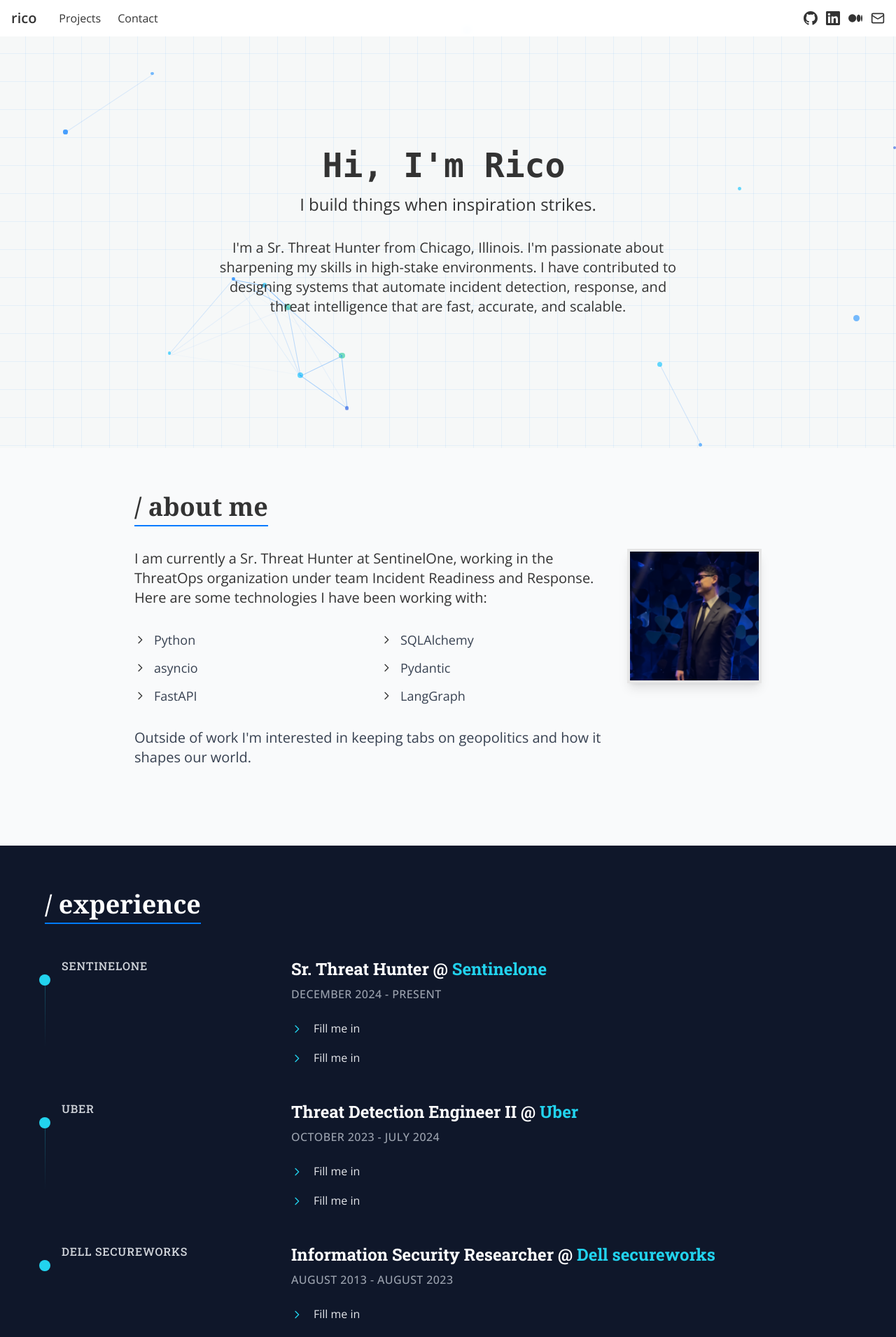
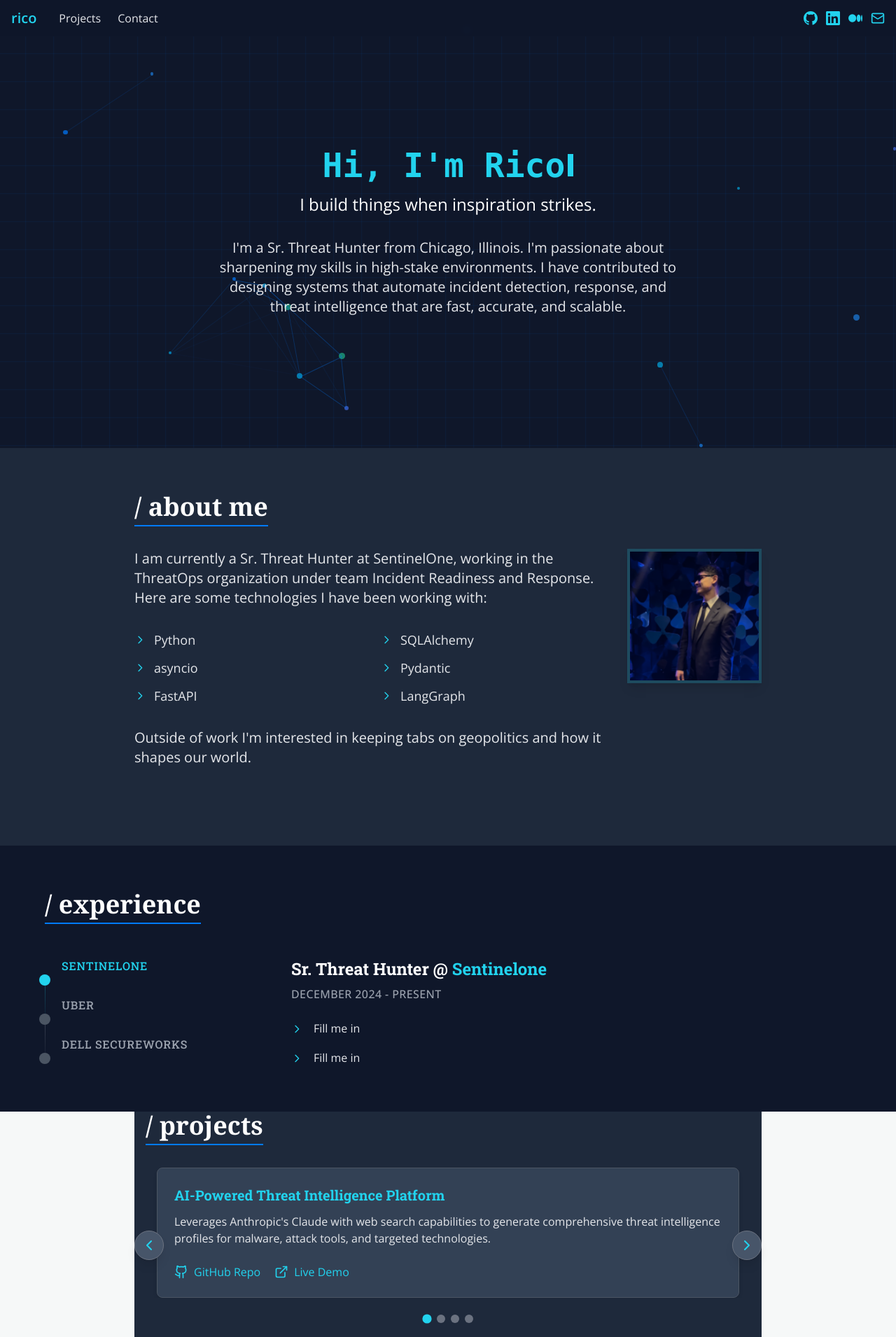
Before and after one commit to ricomanifesto/rico, a React (Vite) app: page / in a window 1280 px wide. Shown: the top 1910 px of the page at 70% size. Built offline with nearby package versions, Linux system fonts and the light colour scheme.

Commit message:
Add interactive experience selection and apply dark theme site-wide

```diff
--- a/src/components/AboutMe.tsx
+++ b/src/components/AboutMe.tsx
@@ -14,10 +14,10 @@ export default function AboutMe() {
   const rightColumn = technologies.slice(3, 6);
 
   return (
-    <section id="about" className="py-16 px-4 bg-gray-50">
+    <section id="about" className="py-16 px-4 bg-slate-800 text-white">
       <div className="max-w-4xl mx-auto">
         <motion.h2
-          className="section-title text-3xl md:text-4xl font-serif font-bold mb-8"
+          className="section-title text-3xl md:text-4xl font-serif font-bold mb-8 text-white"
           initial={{ opacity: 0, x: -20 }}
           whileInView={{ opacity: 1, x: 0 }}
           viewport={{ once: true }}
@@ -30,7 +30,7 @@ export default function AboutMe() {
           {/* Content Section */}
           <div className="flex-1">
             <motion.p
-              className="text-lg md:text-xl mb-8 leading-relaxed"
+              className="text-lg md:text-xl mb-8 leading-relaxed text-gray-200"
               initial={{ opacity: 0 }}
               whileInView={{ opacity: 1 }}
               transition={{ delay: 0.2, duration: 0.8 }}
@@ -59,14 +59,14 @@ export default function AboutMe() {
                     viewport={{ once: true }}
                   >
                     <svg
-                      className="w-4 h-4 text-primary mr-3 flex-shrink-0"
+                      className="w-4 h-4 text-cyan-400 mr-3 flex-shrink-0"
                       fill="none"
                       stroke="currentColor"
                       viewBox="0 0 24 24"
                     >
                       <path strokeLinecap="round" strokeLinejoin="round" strokeWidth={2} d="M9 5l7 7-7 7" />
                     </svg>
-                    <span className="text-lg text-gray-700">{tech}</span>
+                    <span className="text-lg text-gray-200">{tech}</span>
                   </motion.div>
                 ))}
               </div>
@@ -83,14 +83,14 @@ export default function AboutMe() {
                     viewport={{ once: true }}
                   >
                     <svg
-                      className="w-4 h-4 text-primary mr-3 flex-shrink-0"
+                      className="w-4 h-4 text-cyan-400 mr-3 flex-shrink-0"
                       fill="none"
                       stroke="currentColor"
                       viewBox="0 0 24 24"
                     >
                       <path strokeLinecap="round" strokeLinejoin="round" strokeWidth={2} d="M9 5l7 7-7 7" />
                     </svg>
-                    <span className="text-lg text-gray-700">{tech}</span>
+                    <span className="text-lg text-gray-200">{tech}</span>
                   </motion.div>
                 ))}
               </div>
@@ -98,7 +98,7 @@ export default function AboutMe() {
 
             {/* Personal Interests */}
             <motion.p
-              className="text-lg md:text-xl leading-relaxed text-gray-700"
+              className="text-lg md:text-xl leading-relaxed text-gray-200"
               initial={{ opacity: 0 }}
               whileInView={{ opacity: 1 }}
               transition={{ delay: 1.0, duration: 0.8 }}
@@ -119,7 +119,7 @@ export default function AboutMe() {
             <img
               src="/images/profile.jpg"
               alt="Michael Rico Profile"
-              className="w-40 h-40 md:w-48 md:h-48 object-cover object-[50%_35%] border-4 border-primary/20 shadow-lg"
+              className="w-40 h-40 md:w-48 md:h-48 object-cover object-[50%_35%] border-4 border-cyan-400/20 shadow-lg"
             />
           </motion.div>
         </div>
--- a/src/components/Experience.tsx
+++ b/src/components/Experience.tsx
@@ -1,4 +1,5 @@
 import { motion } from "framer-motion";
+import { useState } from "react";
 
 interface ExperienceItem {
   company: string;
@@ -38,6 +39,9 @@ export default function Experience() {
     }
   ];
 
+  const [selectedCompany, setSelectedCompany] = useState(0); // Default to SentinelOne
+  const currentExperience = experiences[selectedCompany];
+
   return (
     <section id="experience" className="py-16 px-4 bg-slate-900 text-white">
       <div className="max-w-6xl mx-auto">
@@ -51,61 +55,69 @@ export default function Experience() {
           / experience
         </motion.h2>
 
-        <div className="space-y-12">
+        <div className="flex flex-col lg:flex-row gap-8 lg:gap-16">
+          {/* Company Selection Timeline */}
+          <div className="lg:w-1/4 flex-shrink-0">
+            <div className="space-y-8">
               {experiences.map((exp, index) => (
-            <motion.div
+                <motion.button
                   key={index}
-              className="flex flex-col lg:flex-row gap-8 lg:gap-16"
-              initial={{ opacity: 0, y: 30 }}
-              whileInView={{ opacity: 1, y: 0 }}
+                  onClick={() => setSelectedCompany(index)}
+                  className={`relative w-full text-left transition-all duration-300 ${
+                    selectedCompany === index
+                      ? 'text-cyan-400'
+                      : 'text-gray-400 hover:text-gray-200'
+                  }`}
+                  initial={{ opacity: 0, x: -20 }}
+                  whileInView={{ opacity: 1, x: 0 }}
                   viewport={{ once: true }}
-              transition={{ duration: 0.6, delay: index * 0.2 }}
+                  transition={{ duration: 0.6, delay: index * 0.1 }}
                 >
-              {/* Company Names Timeline */}
-              <div className="lg:w-1/4 flex-shrink-0">
-                <div className="relative">
                   {/* Timeline Line */}
                   {index < experiences.length - 1 && (
-                    <div className="hidden lg:block absolute left-0 top-8 w-px h-24 bg-gradient-to-b from-cyan-400 to-transparent opacity-30"></div>
+                    <div className="hidden lg:block absolute left-0 top-8 w-px h-16 bg-gradient-to-b from-current to-transparent opacity-30"></div>
                   )}
 
                   {/* Timeline Dot */}
-                  <div className="hidden lg:block absolute -left-2 top-6 w-4 h-4 bg-cyan-400 rounded-full"></div>
+                  <div className={`hidden lg:block absolute -left-2 top-6 w-4 h-4 rounded-full transition-all duration-300 ${
+                    selectedCompany === index ? 'bg-cyan-400' : 'bg-gray-600'
+                  }`}></div>
 
                   {/* Company Name */}
-                  <h3 className="text-gray-300 font-medium text-sm lg:text-base tracking-wider lg:pl-6">
+                  <h3 className="font-medium text-sm lg:text-base tracking-wider lg:pl-6">
                     {exp.company}
                   </h3>
+                </motion.button>
+              ))}
             </div>
           </div>
 
-              {/* Experience Details */}
+          {/* Selected Experience Details */}
           <div className="lg:w-3/4 flex-1">
             <motion.div
+              key={selectedCompany}
               initial={{ opacity: 0, x: 20 }}
-                  whileInView={{ opacity: 1, x: 0 }}
-                  viewport={{ once: true }}
-                  transition={{ duration: 0.6, delay: index * 0.2 + 0.1 }}
+              animate={{ opacity: 1, x: 0 }}
+              transition={{ duration: 0.6 }}
             >
               <h4 className="text-xl md:text-2xl font-semibold mb-2">
-                    {exp.title} @ <span className="text-cyan-400">{exp.company.charAt(0) + exp.company.slice(1).toLowerCase()}</span>
+                {currentExperience.title} @ <span className="text-cyan-400">{currentExperience.company.charAt(0) + currentExperience.company.slice(1).toLowerCase()}</span>
               </h4>
 
               <p className="text-gray-400 text-sm md:text-base mb-6 font-medium tracking-wide">
-                    {exp.period}
+                {currentExperience.period}
               </p>
 
               <ul className="space-y-4">
-                    {exp.highlights.map((highlight, highlightIndex) => (
+                {currentExperience.highlights.map((highlight, highlightIndex) => (
                   <motion.li
                     key={highlightIndex}
                     className="flex items-start"
                     initial={{ opacity: 0, x: 20 }}
-                        whileInView={{ opacity: 1, x: 0 }}
-                        viewport={{ once: true }}
+                    animate={{ opacity: 1, x: 0 }}
                     transition={{
                       duration: 0.6,
-                          delay: index * 0.2 + highlightIndex * 0.1 + 0.3
+                      delay: highlightIndex * 0.1 + 0.2
                     }}
                   >
                     <svg
@@ -124,8 +136,6 @@ export default function Experience() {
               </ul>
             </motion.div>
           </div>
-            </motion.div>
-          ))}
         </div>
       </div>
     </section>
--- a/src/components/Header.tsx
+++ b/src/components/Header.tsx
@@ -13,38 +13,38 @@ export default function Header() {
   }, []);
 
   return (
-    <header className={`fixed top-0 left-0 right-0 bg-white bg-opacity-95 backdrop-blur-sm z-50 ${isScrolled ? 'shadow-sm' : ''} transition-shadow duration-300`}>
+    <header className={`fixed top-0 left-0 right-0 bg-slate-900 bg-opacity-95 backdrop-blur-sm z-50 ${isScrolled ? 'shadow-sm' : ''} transition-shadow duration-300`}>
       <div className="container mx-auto px-4 py-3 flex justify-between items-center">
         <div className="flex items-center">
-          <div className="text-xl font-bold text-primary">rico</div>
+          <div className="text-xl font-bold text-cyan-400">rico</div>
           <nav className="flex items-center ml-8">
-            <a href="#projects" className="mr-6 text-dark-text hover:text-secondary transition duration-300">Projects</a>
-            <a href="mailto:michaelrico124@gmail.com" className="text-dark-text hover:text-secondary transition duration-300">Contact</a>
+            <a href="#projects" className="mr-6 text-gray-200 hover:text-cyan-400 transition duration-300">Projects</a>
+            <a href="mailto:michaelrico124@gmail.com" className="text-gray-200 hover:text-cyan-400 transition duration-300">Contact</a>
           </nav>
         </div>
 
         {/* Social Links */}
         <div className="flex items-center space-x-3">
           <a href="https://github.com/ricomanifesto" target="_blank" rel="noopener noreferrer" aria-label="GitHub"
-             className="text-primary hover:text-secondary transition duration-300 transform hover:scale-110">
+             className="text-cyan-400 hover:text-cyan-300 transition duration-300 transform hover:scale-110">
             <svg xmlns="http://www.w3.org/2000/svg" width="20" height="20" viewBox="0 0 24 24" fill="currentColor">
               <path d="M12 0C5.374 0 0 5.373 0 12 0 17.302 3.438 21.8 8.207 23.387c.599.111.793-.261.793-.577v-2.234c-3.338.726-4.033-1.416-4.033-1.416-.546-1.387-1.333-1.756-1.333-1.756-1.089-.745.083-.729.083-.729 1.205.084 1.839 1.237 1.839 1.237 1.07 1.834 2.807 1.304 3.492.997.107-.775.418-1.305.762-1.604-2.665-.305-5.467-1.334-5.467-5.931 0-1.311.469-2.381 1.236-3.221-.124-.303-.535-1.524.117-3.176 0 0 1.008-.322 3.301 1.23A11.509 11.509 0 0112 5.803c1.02.005 2.047.138 3.006.404 2.291-1.552 3.297-1.23 3.297-1.23.653 1.653.242 2.874.118 3.176.77.84 1.235 1.911 1.235 3.221 0 4.609-2.807 5.624-5.479 5.921.43.372.823 1.102.823 2.222v3.293c0 .319.192.694.801.576C20.566 21.797 24 17.3 24 12c0-6.627-5.373-12-12-12z"/>
             </svg>
           </a>
           <a href="https://www.linkedin.com/in/michael-rico-19600314a" target="_blank" rel="noopener noreferrer" aria-label="LinkedIn"
-             className="text-primary hover:text-secondary transition duration-300 transform hover:scale-110">
+             className="text-cyan-400 hover:text-cyan-300 transition duration-300 transform hover:scale-110">
             <svg xmlns="http://www.w3.org/2000/svg" width="20" height="20" viewBox="0 0 24 24" fill="currentColor">
               <path d="M20.447 20.452h-3.554v-5.569c0-1.328-.027-3.037-1.852-3.037-1.853 0-2.136 1.445-2.136 2.939v5.667H9.351V9h3.414v1.561h.046c.477-.9 1.637-1.85 3.37-1.85 3.601 0 4.267 2.37 4.267 5.455v6.286zM5.337 7.433c-1.144 0-2.063-.926-2.063-2.065 0-1.138.92-2.063 2.063-2.063 1.14 0 2.064.925 2.064 2.063 0 1.139-.925 2.065-2.064 2.065zm1.782 13.019H3.555V9h3.564v11.452zM22.225 0H1.771C.792 0 0 .774 0 1.729v20.542C0 23.227.792 24 1.771 24h20.451C23.2 24 24 23.227 24 22.271V1.729C24 .774 23.2 0 22.222 0h.003z"/>
             </svg>
           </a>
           <a href="https://medium.com/@ricomanifesto" target="_blank" rel="noopener noreferrer" aria-label="Medium"
-             className="text-primary hover:text-secondary transition duration-300 transform hover:scale-110">
+             className="text-cyan-400 hover:text-cyan-300 transition duration-300 transform hover:scale-110">
             <svg xmlns="http://www.w3.org/2000/svg" width="20" height="20" viewBox="0 0 24 24" fill="currentColor">
               <path d="M13.54 12a6.8 6.8 0 01-6.77 6.82A6.8 6.8 0 010 12a6.8 6.8 0 016.77-6.82A6.8 6.8 0 0113.54 12zM20.96 12c0 3.54-1.51 6.42-3.38 6.42-1.87 0-3.39-2.88-3.39-6.42s1.52-6.42 3.39-6.42 3.38 2.88 3.38 6.42M24 12c0 3.17-.53 5.75-1.19 5.75-.66 0-1.19-2.58-1.19-5.75s.53-5.75 1.19-5.75C23.47 6.25 24 8.83 24 12z"/>
             </svg>
           </a>
           <a href="mailto:michaelrico124@gmail.com" aria-label="Email"
-             className="text-primary hover:text-secondary transition duration-300 transform hover:scale-110">
+             className="text-cyan-400 hover:text-cyan-300 transition duration-300 transform hover:scale-110">
             <svg xmlns="http://www.w3.org/2000/svg" width="20" height="20" viewBox="0 0 24 24" fill="none" stroke="currentColor" strokeWidth="2" strokeLinecap="round" strokeLinejoin="round">
               <rect width="20" height="16" x="2" y="4" rx="2"></rect>
               <path d="m22 7-8.97 5.7a1.94 1.94 0 0 1-2.06 0L2 7"></path>
--- a/src/components/IntroSection.tsx
+++ b/src/components/IntroSection.tsx
@@ -22,7 +22,7 @@ export default function IntroSection() {
   }, []);
 
   return (
-    <section id="intro" className="relative flex flex-col items-center justify-center min-h-[80vh] text-center pt-16 px-4 overflow-hidden">
+    <section id="intro" className="relative flex flex-col items-center justify-center min-h-[80vh] text-center pt-16 px-4 overflow-hidden bg-slate-900 text-white">
       {/* Network Grid Animation Background */}
       <div className="network-grid absolute top-0 left-0 w-full h-full pointer-events-none z-0"></div>
 
@@ -37,9 +37,9 @@ export default function IntroSection() {
         transition={{ duration: 0.8, ease: "easeOut" }}
       >
         <h1 className="text-4xl md:text-5xl font-bold mb-4 font-mono">
-          <span className="text-primary inline-flex items-center">
+          <span className="text-cyan-400 inline-flex items-center">
             {displayText}
-            <span className="animate-blink ml-1 h-8 w-2 bg-primary inline-block"></span>
+            <span className="animate-blink ml-1 h-8 w-2 bg-cyan-400 inline-block"></span>
           </span>
         </h1>
 
@@ -54,7 +54,7 @@ export default function IntroSection() {
 
 
         <motion.p
-          className="max-w-2xl text-lg md:text-xl mb-10 mx-auto"
+          className="max-w-2xl text-lg md:text-xl mb-10 mx-auto text-gray-200"
           initial={{ opacity: 0 }}
           animate={{ opacity: 1 }}
           transition={{ delay: 0.7, duration: 0.8 }}
--- a/src/components/ProjectsSection.tsx
+++ b/src/components/ProjectsSection.tsx
@@ -53,9 +53,9 @@ export default function ProjectsSection() {
   };
 
   return (
-    <section id="projects" className="pt-0 pb-16 px-4 max-w-4xl mx-auto">
+    <section id="projects" className="pt-0 pb-16 px-4 max-w-4xl mx-auto bg-slate-800 text-white">
       <motion.h2
-        className="section-title text-3xl md:text-4xl font-serif font-bold mb-8"
+        className="section-title text-3xl md:text-4xl font-serif font-bold mb-8 text-white"
         initial={{ opacity: 0, x: -20 }}
         whileInView={{ opacity: 1, x: 0 }}
         viewport={{ once: true }}
@@ -74,7 +74,7 @@ export default function ProjectsSection() {
             {projects.map((project, index) => (
               <div key={index} className="w-full flex-shrink-0">
                 <motion.div
-                  className="bg-white rounded-lg overflow-hidden shadow-md hover:shadow-xl transition-all duration-300 border border-border hover:border-primary/30 mx-4"
+                  className="bg-slate-700 rounded-lg overflow-hidden shadow-md hover:shadow-xl transition-all duration-300 border border-gray-600 hover:border-cyan-400/30 mx-4"
                   initial={{ opacity: 0, y: 20 }}
                   whileInView={{ opacity: 1, y: 0 }}
                   viewport={{ once: true }}
@@ -82,20 +82,20 @@ export default function ProjectsSection() {
                   whileHover={{ y: -5 }}
                 >
                   <div className="p-6">
-                    <h3 className="text-xl font-semibold text-primary mb-3">{project.title}</h3>
-                    <p className="mb-6">
+                    <h3 className="text-xl font-semibold text-cyan-400 mb-3">{project.title}</h3>
+                    <p className="mb-6 text-gray-200">
                       {project.description}
                     </p>
                     <div className="flex items-center">
                       <a href={project.repoUrl} target="_blank" rel="noopener noreferrer"
-                         className="inline-flex items-center text-primary hover:text-secondary transition duration-300 hover:scale-105">
+                         className="inline-flex items-center text-cyan-400 hover:text-cyan-300 transition duration-300 hover:scale-105">
                         <Github className="mr-2" size={20} />
                         GitHub Repo
                       </a>
 
                       {project.demoUrl && (
                         <a href={project.demoUrl} target="_blank" rel="noopener noreferrer"
-                           className="inline-flex items-center text-primary hover:text-secondary transition duration-300 ml-5 hover:scale-105">
+                           className="inline-flex items-center text-cyan-400 hover:text-cyan-300 transition duration-300 ml-5 hover:scale-105">
                           <ExternalLink className="mr-2" size={20} />
                           Live Demo
                         </a>
@@ -111,18 +111,18 @@ export default function ProjectsSection() {
         {/* Navigation Buttons */}
         <button
           onClick={goToPrevious}
-          className="absolute left-0 top-1/2 -translate-y-1/2 -translate-x-4 bg-white border border-gray-200 rounded-full p-2 shadow-lg hover:shadow-xl transition-all duration-300 hover:bg-gray-50"
+          className="absolute left-0 top-1/2 -translate-y-1/2 -translate-x-4 bg-slate-600 border border-gray-500 rounded-full p-2 shadow-lg hover:shadow-xl transition-all duration-300 hover:bg-slate-500"
           aria-label="Previous project"
         >
-          <ChevronLeft size={24} className="text-primary" />
+          <ChevronLeft size={24} className="text-cyan-400" />
         </button>
 
         <button
           onClick={goToNext}
-          className="absolute right-0 top-1/2 -translate-y-1/2 translate-x-4 bg-white border border-gray-200 rounded-full p-2 shadow-lg hover:shadow-xl transition-all duration-300 hover:bg-gray-50"
+          className="absolute right-0 top-1/2 -translate-y-1/2 translate-x-4 bg-slate-600 border border-gray-500 rounded-full p-2 shadow-lg hover:shadow-xl transition-all duration-300 hover:bg-slate-500"
           aria-label="Next project"
         >
-          <ChevronRight size={24} className="text-primary" />
+          <ChevronRight size={24} className="text-cyan-400" />
         </button>
 
         {/* Dots Indicator */}
@@ -133,8 +133,8 @@ export default function ProjectsSection() {
               onClick={() => setCurrentIndex(index)}
               className={`w-3 h-3 rounded-full transition-all duration-300 ${
                 index === currentIndex
-                  ? 'bg-primary scale-110'
-                  : 'bg-gray-300 hover:bg-gray-400'
+                  ? 'bg-cyan-400 scale-110'
+                  : 'bg-gray-500 hover:bg-gray-400'
               }`}
               aria-label={`Go to project ${index + 1}`}
             />
```
Lines whose indentation alone changed are shown as unchanged.
